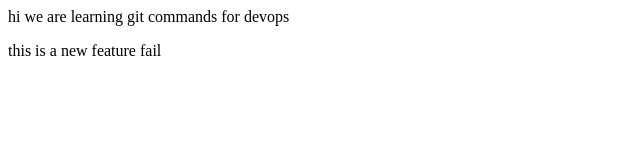
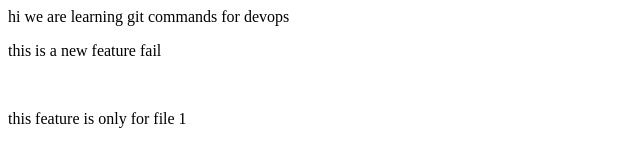
Before and after one commit to Autivishal/feature1, a plain HTML site: page index.html in a window 1280 px wide. Shown: the whole page, without its empty margins (0-640 px from the left). Drawn offline with Linux system fonts and the light colour scheme.

Commit message:
update file

```diff
--- a/index.html
+++ b/index.html
@@ -1,2 +1,4 @@
 <p>hi we are learning git commands for devops</p>
 <p>this is a new feature fail</p>
+<br>
+<p>this feature is only for file 1</p>
```
